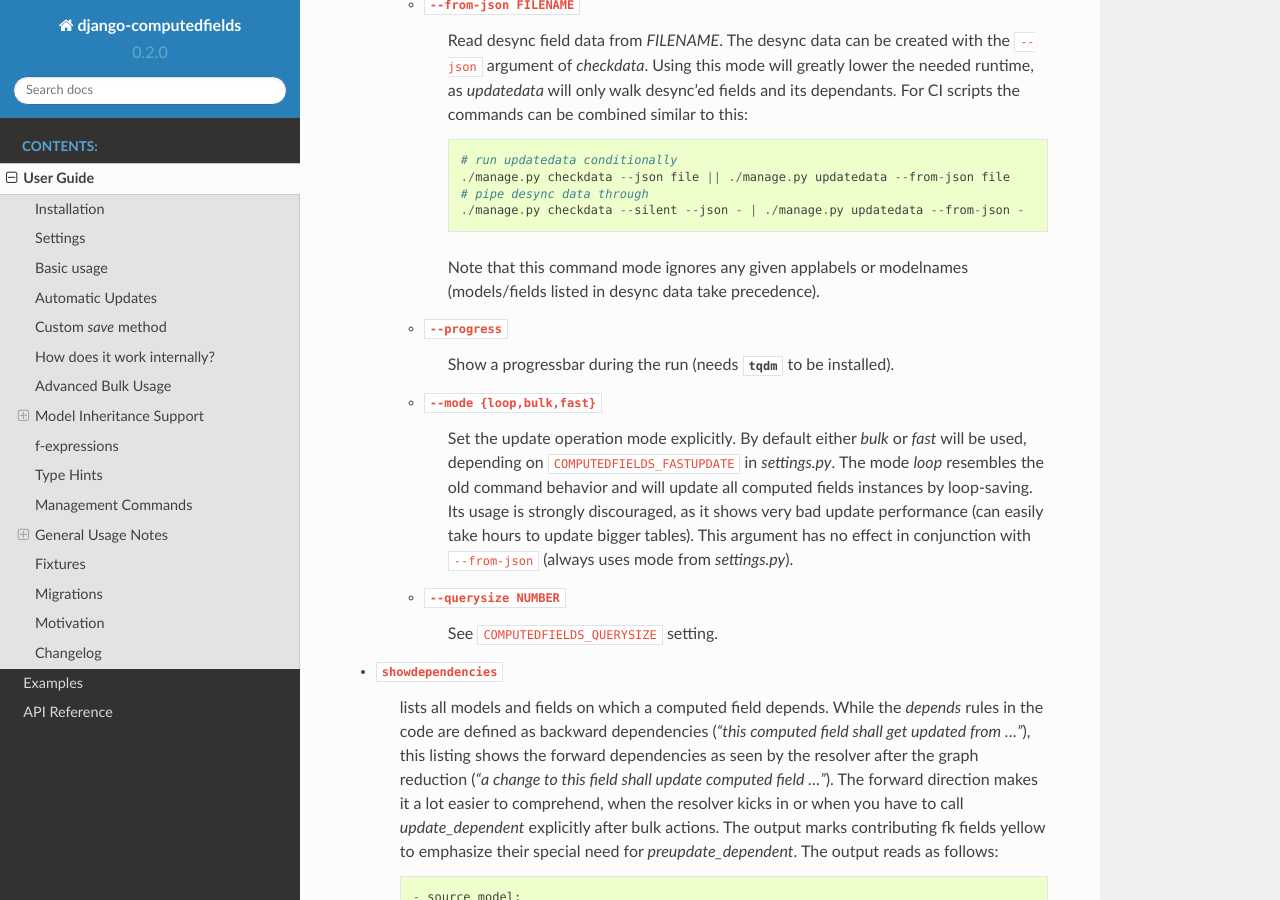
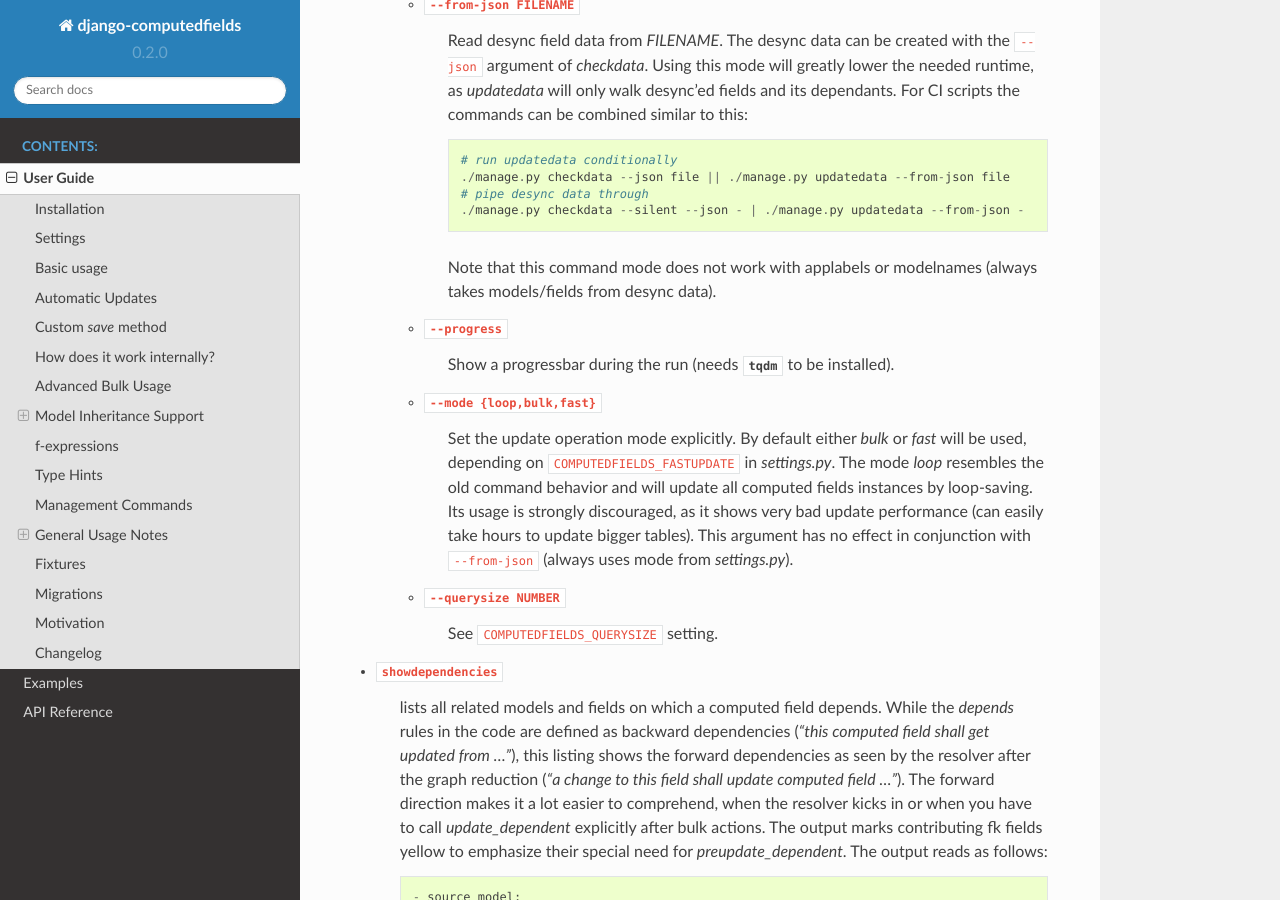
Before and after one commit to netzkolchose/django-computedfields, a Sphinx documentation site: the page built from docs/manual.rst, in a window 1280 px wide and 900 px high, scrolled down 9955 px. Built offline with Sphinx 7.4.7 and the Read the Docs theme 2.0.0, drawn with Linux system fonts in a browser that asks for light colours; the version number is read from the project's files by our own code.

Commit message:
minor doc fixes

```diff
--- a/docs/manual.rst
+++ b/docs/manual.rst
@@ -469,8 +469,8 @@ Management Commands
             # pipe desync data through
             ./manage.py checkdata --silent --json - | ./manage.py updatedata --from-json -
 
-        Note that this command mode ignores any given applabels or modelnames (models/fields listed in desync data
-        take precedence).
+        Note that this command mode does not work with applabels or modelnames (always takes models/fields
+        from desync data).
 
     - ``--progress``
         Show a progressbar during the run (needs :mod:`tqdm` to be installed).
@@ -484,9 +484,9 @@ Management Commands
         See ``COMPUTEDFIELDS_QUERYSIZE`` setting.
 
 - ``showdependencies``
-    lists all models and fields on which a computed field depends. While the `depends` rules in the code are
-    defined as backward dependencies (`"this computed field shall get updated from ..."`), this listing shows
-    the forward dependencies as seen by the resolver after the graph reduction
+    lists all related models and fields on which a computed field depends. While the `depends` rules
+    in the code are defined as backward dependencies (`"this computed field shall get updated from ..."`),
+    this listing shows the forward dependencies as seen by the resolver after the graph reduction
     (`"a change to this field shall update computed field ..."`). The forward direction makes it a lot easier
     to comprehend, when the resolver kicks in or when you have to call `update_dependent` explicitly after
     bulk actions. The output marks contributing fk fields yellow to emphasize their special need for
```
Also changed, not shown: docs/examples.rst (+5 -5 lines).
